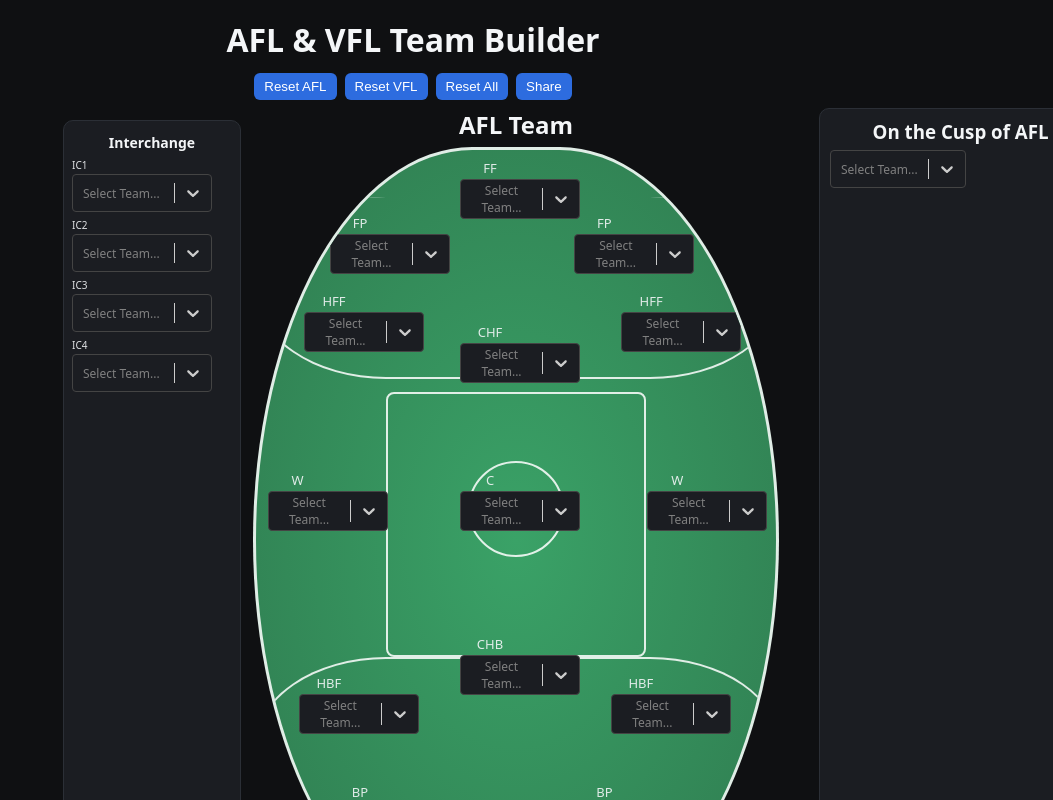
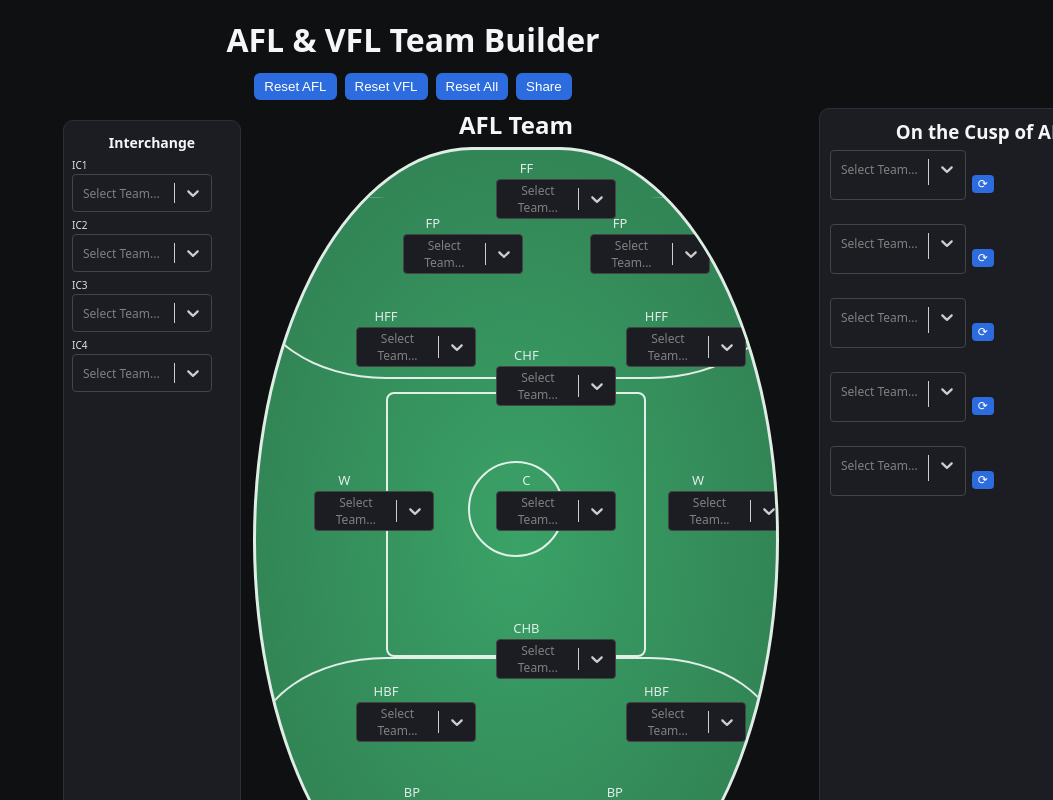
Before and after one commit to ChrisPel91/afl-teambuilder, a React (Vite) app: page / in a window 1280 px wide. Shown: the top 800 px of the page, without its empty margins (227-1280 px from the left). Built offline with nearby package versions, Linux system fonts and the light colour scheme.

Commit message:
Fix: Hide C/VC buttons for Cusp + Multiple Cusp slots

```diff
--- a/src/App.jsx
+++ b/src/App.jsx
@@ -14,7 +14,18 @@
   return acc;
 }, {});
 
-const TEAM_OPTIONS = Object.keys(PLAYERS_BY_TEAM).sort().map((team) => ({
+// Allowed AFL + VFL team names
+const VALID_TEAMS = [
+  "Adelaide Crows", "Brisbane Lions", "Carlton", "Collingwood", "Essendon",
+  "Fremantle", "Geelong Cats", "Gold Coast Suns", "GWS Giants", "Hawthorn",
+  "Melbourne", "North Melbourne", "Port Adelaide", "Richmond",
+  "St Kilda", "Sydney Swans", "West Coast Eagles", "Western Bulldogs",
+  "Sandringham Zebras" // example VFL team
+];
+
+const TEAM_OPTIONS = Object.keys(PLAYERS_BY_TEAM)
+  .sort()
+  .map((team) => ({
     value: team,
     label: team,
   }));
@@ -52,7 +63,7 @@
   }),
 };
 
-function TwoStageSelect({ value, onChange, onSetCaptain, onSetVice, isCaptain, isVice, captainTaken, viceTaken }) {
+function TwoStageSelect({ value, onChange, onSetCaptain, onSetVice, isCaptain, isVice, captainTaken, viceTaken, showCaptainButtons = true }) {
   const [selectedTeam, setSelectedTeam] = useState(null);
 
   useEffect(() => {
@@ -66,6 +77,8 @@
         <span className="chosen-name">{value}</span>
         <button className="reset-btn" onClick={() => onChange("")}>⟳</button>
       </div>
+
+      {showCaptainButtons && (   // 👈 wrap C/VC buttons in this conditional
         <div className="cv-buttons">
           {!isCaptain && !captainTaken && (
             <button className="c-btn" onClick={() => onSetCaptain(value)}>C</button>
@@ -77,6 +90,7 @@
           )}
           {isVice && <span className="vc-tag">VC</span>}
         </div>
+      )}
     </div>
   );
 }
@@ -294,12 +308,33 @@
         />
 
         <div className="cusp">
-          <h3>On the Cusp of AFL Selection ({cusp.length}/5)</h3>
+  <h3>On the Cusp of AFL Selection</h3>
+  {Array.from({ length: 5 }).map((_, i) => (
+    <div
+      key={`cusp-${i}`}
+      style={{ display: "flex", alignItems: "center", gap: "6px", marginBottom: "6px" }}
+    >
       <TwoStageSelect
-            value={null}
-            onChange={(val) => val && cusp.length < 5 && setCusp((c) => [...c, val])}
+        value={cusp[i] || ""}
+        onChange={(val) => {
+          const newList = [...cusp];
+          newList[i] = val;
+          setCusp(newList);
+        }}
+        showCaptainButtons={false}   // 👈 disables C/VC in cusp
       />
-          <ul>{cusp.map((p, i) => <li key={`${p}-${i}`}>{p}</li>)}</ul>
+      <button
+        className="reset-btn"
+        onClick={() => {
+          const newList = [...cusp];
+          newList[i] = "";
+          setCusp(newList);
+        }}
+      >
+        ⟳
+      </button>
+    </div>
+  ))}
 </div>
 
         <Team
--- a/src/index.css
+++ b/src/index.css
@@ -233,25 +233,25 @@
 /* === Position coordinates === */
 /* ⚠️ Fine-tune positions here to move players on the oval */
 
-.pos-FB   { top: 95%; left: 45%; }
-.pos-BP-L { top: 85%; left: 20%; }
-.pos-BP-R { top: 85%; left: 67%; }
+.pos-FB   { top: 96%; left: 52%; }
+.pos-BP-L { top: 85%; left: 30%; }
+.pos-BP-R { top: 85%; left: 69%; }
 
-.pos-CHB   { top: 66%; left: 45%; }
-.pos-HBF-L { top: 71%; left: 14%; }
-.pos-HBF-R { top: 71%; left: 74%; }
+.pos-CHB   { top: 64%; left: 52%; }
+.pos-HBF-L { top: 72%; left: 25%; }
+.pos-HBF-R { top: 72%; left: 77%; }
 
-.pos-C   { top: 45%; left: 45%; }
-.pos-W-L { top: 45%; left: 8%; }
-.pos-W-R { top: 45%; left: 81%; }
+.pos-C   { top: 45%; left: 52%; }
+.pos-W-L { top: 45%; left: 17%; }
+.pos-W-R { top: 45%; left: 85%; }
 
-.pos-CHF   { top: 26%; left: 45%; }
-.pos-HFF-L { top: 22%; left: 15%; }
-.pos-HFF-R { top: 22%; left: 76%; }
+.pos-CHF   { top: 29%; left: 52%; }
+.pos-HFF-L { top: 24%; left: 25%; }
+.pos-HFF-R { top: 24%; left: 77%; }
 
-.pos-FF   { top: 5%; left: 45%; }
-.pos-FP-L { top: 12%; left: 20%; }
-.pos-FP-R { top: 12%; left: 67%; }
+.pos-FF   { top: 5%; left: 52%; }
+.pos-FP-L { top: 12%; left: 34%; }
+.pos-FP-R { top: 12%; left: 70%; }
 
 /* Labels */
 .pos-slot span {
@@ -286,3 +286,7 @@
 .reset-btn:hover {
   opacity: 0.85;
 }
+
+.cusp div {
+  margin-bottom: 6px;
+}
```
Lines whose indentation alone changed are shown as unchanged.
